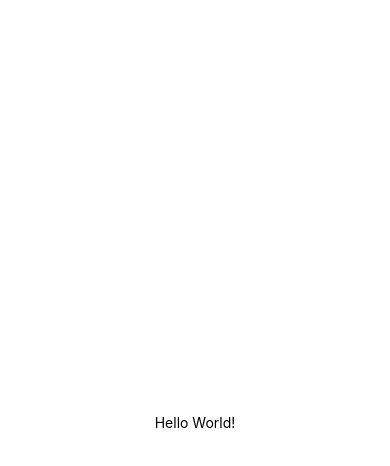
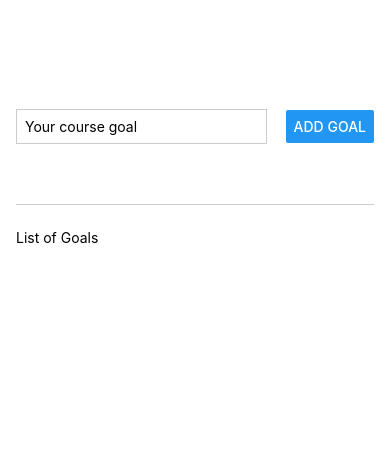
Before and after one commit to padepokanpenguin/react-native-goals-app, a React Native app: screen / in a window 390 px wide. Shown: the top 466 px of the page. Built offline with nearby package versions, Linux system fonts and the light colour scheme.

Commit message:
layouting with flex

```diff
--- a/App.js
+++ b/App.js
@@ -1,20 +1,43 @@
 import { StatusBar } from "expo-status-bar";
-import { StyleSheet, Text, View } from "react-native";
+import { TextInput, Button, StyleSheet, Text, View } from "react-native";
 
 export default function App() {
   return (
-    <View style={styles.container}>
-      <Text>Hello World!</Text>
-      <StatusBar style="auto" />
+    <View style={styles.appContainer}>
+      <View style={styles.inputContainer}>
+        <TextInput style={styles.textInput} placeholder="Your course goal" />
+        <Button title="Add Goal" />
+      </View>
+      <View style={styles.goalsContainer}>
+        <Text>List of Goals</Text>
+      </View>
     </View>
   );
 }
 
 const styles = StyleSheet.create({
-  container: {
+  appContainer: {
     flex: 1,
-    backgroundColor: "#fff",
+    paddingTop: 50,
+    paddingHorizontal: 16,
+  },
+  inputContainer: {
+    flex: 1,
+    flexDirection: "row",
+    justifyContent: "space-between",
     alignItems: "center",
-    justifyContent: "center",
+    marginBottom: 24,
+    borderBottomWidth: 1,
+    borderBottomColor: "#cccccc",
+  },
+  textInput: {
+    borderWidth: 1,
+    borderColor: "#ccc",
+    width: "70%",
+    marginRight: 8,
+    padding: 8,
+  },
+  goalsContainer: {
+    flex: 4,
   },
 });
```
Also changed, not shown: assets/goal.png (added).
